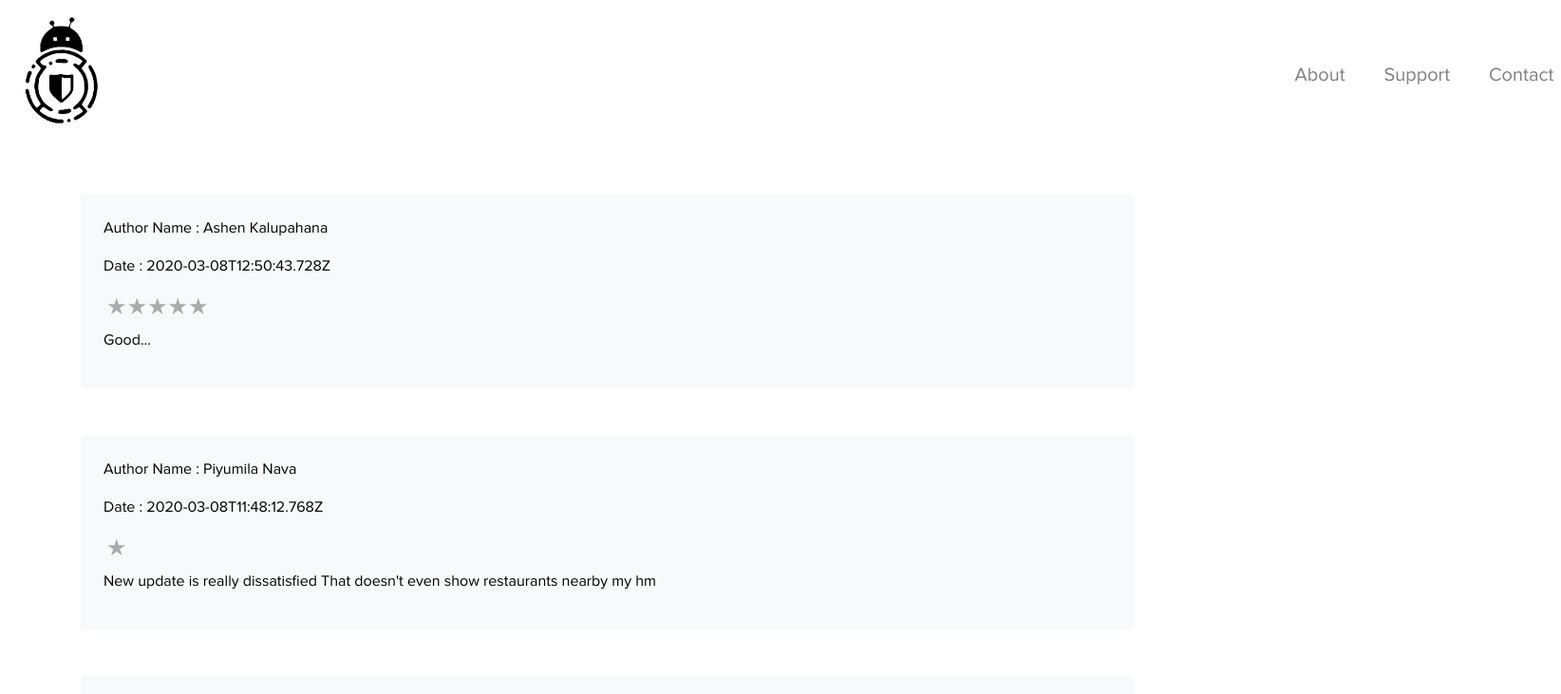
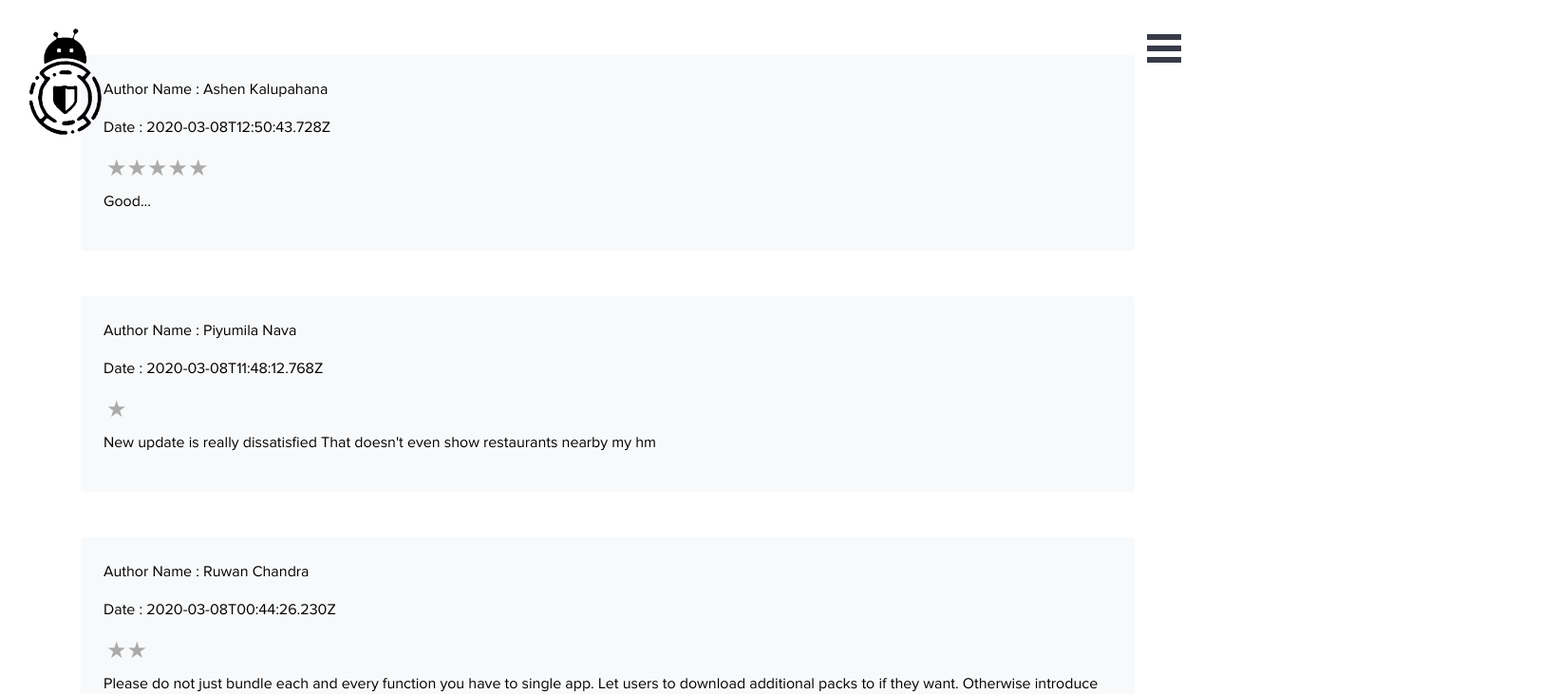
Before and after one commit to Aarthif-Nawaz/ARC-R3ACT, a React (Create React App) app: page /allReviews in a window 1280 px wide. Shown: the top 731 px of the page at 95% size, 1644 px wide, since content can reach past the window. Built offline with nearby package versions, Linux system fonts and the light colour scheme.

Commit message:
modified navbar, added searchbar to searchapps.js

```diff
--- a/src/App.css
+++ b/src/App.css
@@ -64,19 +64,82 @@ body {
 .sentiment_box {
   color: white;
 }
-.navBar {
+.navbar {
   background-color: inherit;
   z-index: 1;
+  height: 100%;
+  padding: 0px;
 }
-.navLinks {
-  margin-left: 1200px;
-  color: black;
-  text-decoration: none;
-  font-size: 20px;
+.navbar-brand{
+  /* padding:0px; */
+  margin-right: 0px;
+
+  height: auto;
+  width: auto;
 }
-.navOneLink:hover {
-  color: aqua;
+
+/*Burger menu bar*/
+.bm-burger-button {
+  position: fixed;
+  width: 36px;
+  height: 30px;
+  right: 36px;
+  top: 36px;
 }
-.navOneLink {
-  margin-left: 25px;
+
+/* Color/shape of burger icon bars */
+.bm-burger-bars {
+  background: #373a47;
 }
+
+/* Color/shape of burger icon bars on hover*/
+.bm-burger-bars-hover {
+  background: #a90000;
+}
+
+/* Position and sizing of clickable cross button */
+.bm-cross-button {
+  height: 24px;
+  width: 24px;
+}
+
+/* Color/shape of close button cross */
+.bm-cross {
+  background: #bdc3c7;
+}
+/*
+Sidebar wrapper styles*/
+.bm-menu-wrap{
+  position: fixed;
+  height: 100%;
+ /* transform: translate3d(-110%,0px,0px); */
+
+}
+
+/* General sidebar styles */
+.bm-menu {
+  background: #373a47;
+  padding: 2.5em 1.5em 0;
+  font-size: 1.15em;
+}
+
+/* Morph shape necessary with bubble or elastic */
+.bm-morph-shape {
+  fill: #373a47;
+}
+
+/* Wrapper for item list */
+.bm-item-list {
+  color: #b8b7ad;
+  padding: 0.8em;
+}
+
+/* Individual item */
+.bm-item {
+  display: inline-block;
+}
+
+/* Styling of overlay */
+.bm-overlay {
+  background: rgba(0, 0, 0, 0.3);
+}
--- a/src/App.js
+++ b/src/App.js
@@ -17,7 +17,7 @@ function App() {
     <Router>
       <div>
 
-          <NavBar/>
+         <NavBar/>
           <Switch>
             <Route path="/" exact component={SearchApps}/>
             <Route path='/loading' component={LoadingBox}/>
--- a/src/components/Navbar.js
+++ b/src/components/Navbar.js
@@ -1,25 +1,29 @@
 import React from "react";
-import Navbar from "react-bootstrap/Navbar";
-import Nav from "react-bootstrap/Nav";
+import Navbar from 'react-bootstrap/Navbar';
+import { slide as Menu } from 'react-burger-menu';
+import '../App.css';
 
 function NavBar() {
+
   return (
-    <Navbar className="navBar">
+
+    <Navbar>
       <Navbar.Brand href="/">
         <img
           className="bugLogo"
           src={process.env.PUBLIC_URL + "/images/bugLogo.png"}
           alt="ARC Logo"
+          style={{margin:20,position:"absolute",zIndex:1000}}
         />
       </Navbar.Brand>
-      <Navbar.Toggle aria-controls="basic-navbar-nav" />
-      <Navbar.Collapse id="basic-navbar-nav">
-        <Nav variant="pills" className="navLinks">
-          <Nav.Link className="navOneLink">About </Nav.Link>
-          <Nav.Link className="navOneLink">Support</Nav.Link>
-          <Nav.Link className="navOneLink">Contact </Nav.Link>
-        </Nav>
-      </Navbar.Collapse>
+      <Menu>
+        <a id="home" className="menu-item" href="/">Home</a>
+        <a id="about" className="menu-item" href="/about">About</a>
+        <a id="contact" className="menu-item" href="/contact">Contact</a>
+        <a id="contact" className="menu-item" href="/support">Support</a>
+
+      </Menu>
+
     </Navbar>
   );
 }
--- a/src/components/searchapps.js
+++ b/src/components/searchapps.js
@@ -1,29 +1,35 @@
 import React from "react";
-import { Link } from "react-router-dom";
-import Container from "react-bootstrap/Container";
+import InputGroup from "react-bootstrap/InputGroup";
+import FormControl from "react-bootstrap/FormControl";
+import Button from "react-bootstrap/Button";
 
 import "../App.css";
 
 function SearchApps() {
   return (
-    <html>
-      <head>
-        <title>Search for Apps</title>
-      </head>
-      <body>
-        <div class="video-container">
+        <div className="video-container">
           <video className="videoBg" autoPlay loop muted>
             <source
               src={process.env.PUBLIC_URL + "/images/bgvideo2.mp4"}
               type="video/mp4"
             />
           </video>
-          <div class="content">
+          <div className="content">
             <p>We analyse mobile app reviews.</p>
+            <div>
+              <InputGroup className="mb-3">
+                <FormControl
+                  placeholder="Search for a mobile app"
+                  aria-label="search for a mobile app"
+                />
+                <InputGroup.Append>
+                  <Button variant="outline-secondary">SEARCH</Button>
+                </InputGroup.Append>
+              </InputGroup>
+            </div>
           </div>
         </div>
-      </body>
-    </html>
+
   );
 }
 
```
